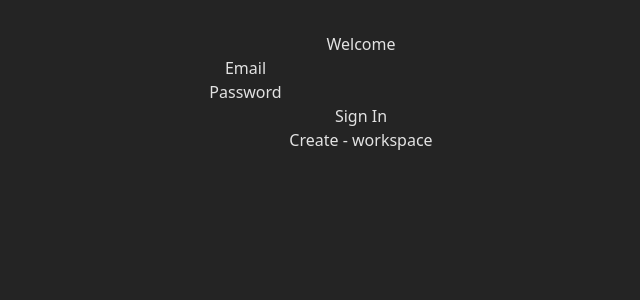
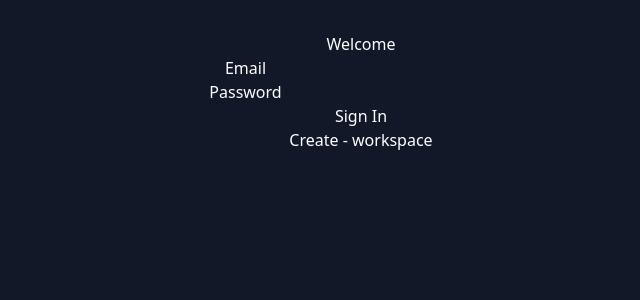
Before and after one commit to RIVINDUSANJULA/Viw, a React (Vite) app in the folder viw/: page /login in a window 1280 px wide. Shown: the top 300 px of the page, without its empty margins (279-919 px from the left). Built offline with nearby package versions, Linux system fonts and the light colour scheme.

Commit message:
Add Dark Mode Toggle Btn

```diff
--- a/viw/src/App.tsx
+++ b/viw/src/App.tsx
@@ -8,6 +8,7 @@ import { TenantProvider, useTenant } from './context/TenantContext';
 import AuthProvider, { useAuth } from './context/AuthContext';
 import Login from './pages/Login';
 import Register from './pages/Register';
+import { ThemeProvider } from './context/ThemeContext';
 
 function ProtectedRoute({ children }: { children: React.ReactNode }) {
   const { user, loading } = useAuth();
@@ -35,6 +36,7 @@ export default function App() {
 
 
   return (
+    <ThemeProvider>
       <AuthProvider>
         <TenantProvider>
           <BrowserRouter>
@@ -71,5 +73,6 @@ export default function App() {
           </BrowserRouter>
         </TenantProvider>
       </AuthProvider>
+    </ThemeProvider>
   )
 }
--- /dev/null
+++ b/viw/src/context/ThemeContext.tsx
@@ -0,0 +1,45 @@
+import { createContext, useContext, useEffect, useState, type ReactNode } from "react";
+
+type Theme = 'light' | 'dark';
+
+interface ThemeContextType {
+  theme: Theme;
+  toggleTheme: () => void;
+}
+
+const ThemeContext = createContext<ThemeContextType | undefined>(undefined);
+
+export function ThemeProvider({ children }: { children: ReactNode }) {
+
+
+    // Local Storage Stuffs
+    const [theme, setTheme] = useState<Theme>(() => {
+        const savedTheme = localStorage.getItem('app-theme');
+        return (savedTheme as Theme) || 'dark';
+    });
+    useEffect(() => {
+        document.documentElement.setAttribute('data-theme', theme);
+        localStorage.setItem('app-theme', theme);
+    }, [theme]);
+
+
+
+
+
+    const toggleTheme = () => {
+        setTheme((prevTheme) => (prevTheme === 'light' ? 'dark' : 'light'));
+    };
+
+    return (
+        <ThemeContext.Provider value={{ theme, toggleTheme }}>
+        {children}
+        </ThemeContext.Provider>
+  );
+}
+
+// eslint-disable-next-line react-refresh/only-export-components
+export function useTheme() {
+  const context = useContext(ThemeContext);
+  if (!context) throw new Error("useTheme must be used within a ThemeProvider");
+  return context;
+}
--- a/viw/src/index.css
+++ b/viw/src/index.css
@@ -5,12 +5,39 @@
   line-height: 1.5;
   font-weight: 400;
 
-  color-scheme: light dark;
-  color: rgba(255, 255, 255, 0.87);
-  background-color: #242424;
+  /* color-scheme: light dark;
+  color: rgba(255, 255, 255, 0.87); */
+  /* background-color: #242424; */
 
   font-synthesis: none;
   text-rendering: optimizeLegibility;
   -webkit-font-smoothing: antialiased;
   -moz-osx-font-smoothing: grayscale;
 }
+
+
+:root {
+  --bg-main: #f3f4f6;
+  --bg-card: #ffffff;
+  --text-main: #111827;
+  --text-muted: #6b7280;
+  --border-color: #e5e7eb;
+  --btn-bg: #e5e7eb;
+  --btn-text: #111827;
+}
+
+[data-theme='dark'] {
+  --bg-main: #111827;
+  --bg-card: #1f2937;
+  --text-main: #ffffff;
+  --text-muted: #9ca3af;
+  --border-color: #374151;
+  --btn-bg: #374151;
+  --btn-text: #ffffff;
+}
+
+body {
+  background-color: var(--bg-main);
+  color: var(--text-main);
+  transition: background-color 0.3s ease, color 0.3s ease; /* Smooth fade effect */
+}
--- a/viw/src/pages/ProjectBoard.tsx
+++ b/viw/src/pages/ProjectBoard.tsx
@@ -5,6 +5,7 @@ import { createTask } from "../features/api/kanbanApi";
 import Modal from "../components/ui/Modal";
 import { supabase } from "../lib/supabase";
 import InviteTeamModal from "../components/ui/InviteTeamModal";
+import { useTheme } from "../context/ThemeContext";
 
 export default function ProjectBoard() {
   const { activeTenant, availableTenants, setActiveTenant } = useTenant();
@@ -44,11 +45,29 @@ export default function ProjectBoard() {
     await supabase.auth.signOut();
   };
 
+
+
+  const { theme, toggleTheme } = useTheme();
+
   return (
     <div>
       <div>
         <div>
           <h2>{activeTenant?.name || "Loading..."}</h2>
+
+          <button
+            onClick={toggleTheme}
+            style={{
+              padding: '8px 12px',
+              borderRadius: '4px',
+              cursor: 'pointer',
+              backgroundColor: 'var(--btn-bg)',
+              color: 'var(--btn-text)',
+              border: '1px solid var(--border-color)'
+            }}
+          >
+            {theme === 'light' ? 'Dark' : 'Light'}
+          </button>
 
           {/* Only show dropdown if they belong to more than 1 workspace */}
           {availableTenants.length > 1 && (
```
Lines whose indentation alone changed are shown as unchanged.
